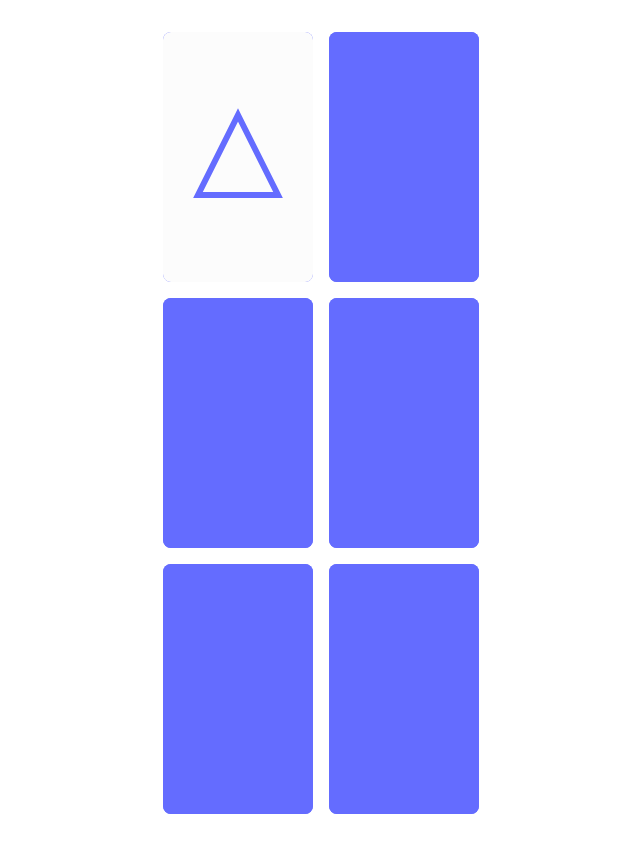
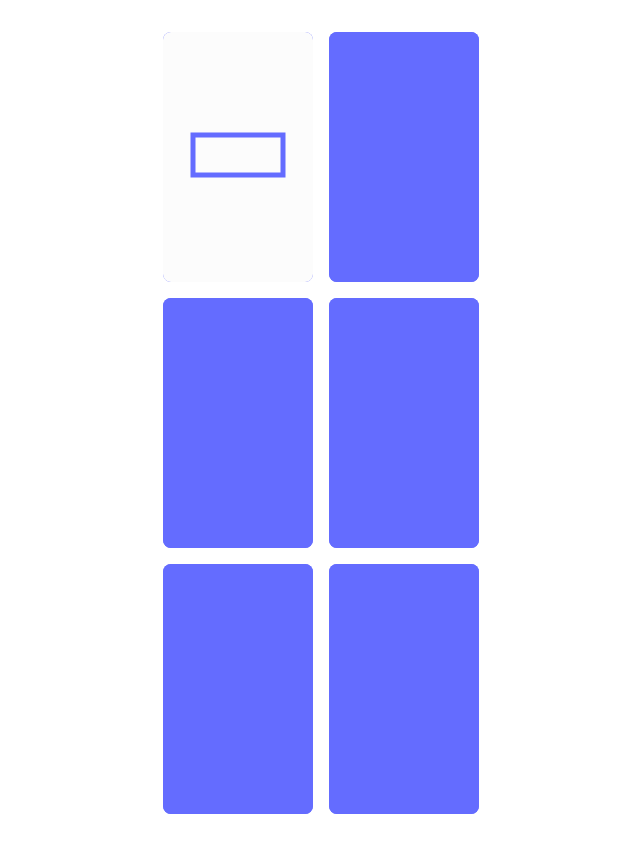
Before and after one commit to mjsterli/memory, a React (Vite) app: page / in a window 1280 px wide. Both pictures are taken after a click on the button 557 px from the left and 157 px from the top of the page. Shown: the whole page, without its empty margins (319-959 px from the left). Built offline with nearby package versions, Linux system fonts and the light colour scheme.

Commit message:
1. Added Rectangle and Diamond Shapes 2. Added ending phrases

```diff
--- a/src/App.tsx
+++ b/src/App.tsx
@@ -3,6 +3,7 @@ import './App.css';
 import shapes from './assets/shapes.json';
 import encouragingPhrases from './assets/encouraging-phrases.json';
 import excitedPhrases from './assets/excited-phrases.json';
+import endingPhrases from './assets/ending-phrases.json';
 
 interface Shape {
   name: string;
@@ -20,6 +21,7 @@ function App() {
 
   const [encourageIndex, setEncourageIndex] = useState(0);
   const [excitedIndex, setExcitedIndex] = useState(0);
+  const [endingIndex, setEndingIndex] = useState(0);
 
   function flipCard(index: number, shape: string) {
     // ignore clicks on already flipped card
@@ -134,14 +136,44 @@ function App() {
             </svg>
           </button>
         );
+
+      case 'Diamond':
+        return (
+          <button type="button" className={`grid-item-initial ${flipped ? 'grid-item-turnover' : ''}`} ref={setRef} onClick={onClick} disabled={disabled}>
+            <svg width={size} height={150} viewBox="0 0 100 150">
+              <polygon points="50,10 90,75 50,140 10,75" fill="none" stroke="currentColor" stroke-width={6} />
+            </svg>
+          </button>
+        );
+
+      case 'Rectangle':
+        return (
+          <button type="button" className={`grid-item-initial ${flipped ? 'grid-item-turnover' : ''}`} ref={setRef} onClick={onClick} disabled={disabled}>
+            <svg width="110" height="60" viewBox="0 0 110 60">
+              <rect x="10" y="10" width="90" height="40" fill="none" stroke="currentColor" stroke-width={5} />
+            </svg>
+          </button>
+        );
       default:
         return null;
     }
   };
 
+  function pickShapes(): { name: string }[] {
+    const selectShapes: { name: string }[] = [];
+
+    while (selectShapes.length < 3) {
+      const rShapeIndex = Math.floor(Math.random() * 10) % shapes.length;
+      if (!selectShapes.find(shape => shape.name == shapes[rShapeIndex].name)) selectShapes.push(shapes[rShapeIndex]);
+    }
+
+    return selectShapes;
+  }
+
   useEffect(() => {
     // Create pairs of shapes to ensure matching is possible
-    const shapePairs = [...shapes, ...shapes];
+    const pickedShapes = pickShapes();
+    const shapePairs = [...pickedShapes, ...pickedShapes];
     // Shuffle the shapes
     const shuffled = shapePairs.sort(() => Math.random() - 0.5);
     setGridShapes(shuffled);
@@ -152,12 +184,15 @@ function App() {
 
   useEffect(() => {
     if (flipped.length != 0 && flipped.reduce((accum: boolean, currValue: boolean) => accum && currValue)) {
-      speak('Good Job Antoine!');
+      speak(endingPhrases[endingIndex]);
+      setEndingIndex(Math.floor((endingIndex + 1) % endingPhrases.length));
+
       setTimeout(() => {
         setFlipped(new Array(6).fill(false));
         setDisabledArr(new Array(6).fill(false));
         setFirst(undefined);
-        const shapePairs = [...shapes, ...shapes];
+        const pickedShapes = pickShapes();
+        const shapePairs = [...pickedShapes, ...pickedShapes];
         // Shuffle the shapes
         const shuffled = shapePairs.sort(() => Math.random() - 0.5);
         setGridShapes(shuffled);
--- /dev/null
+++ b/src/assets/ending-phrases.json
@@ -0,0 +1 @@
+["Antoine, you are the best!", "Good job Antoine", "You are so smart Antoine", "You get your intelligence from yo Mama", "You are shining bright Antoine"]
--- a/src/assets/shapes.json
+++ b/src/assets/shapes.json
@@ -7,5 +7,11 @@
   },
   {
     "name": "Circle"
+  },
+  {
+    "name": "Diamond"
+  },
+  {
+    "name": "Rectangle"
   }
 ]
```
